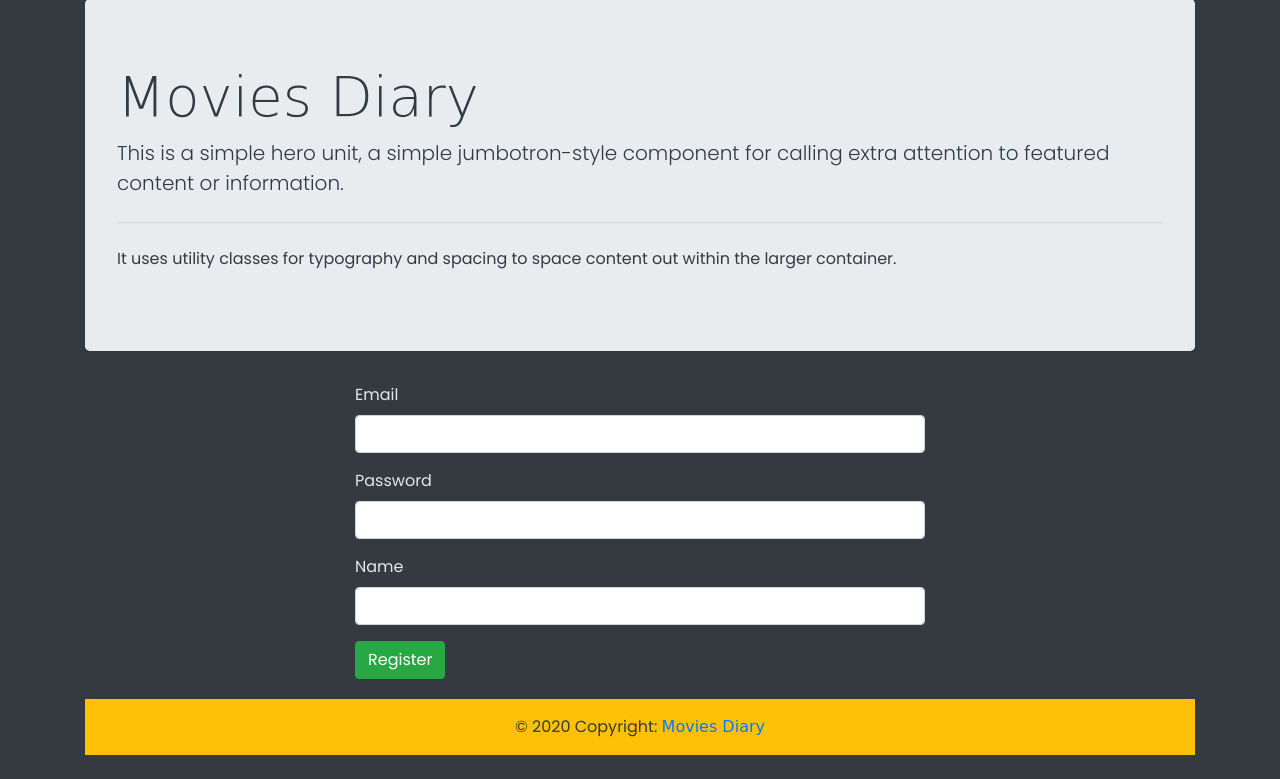
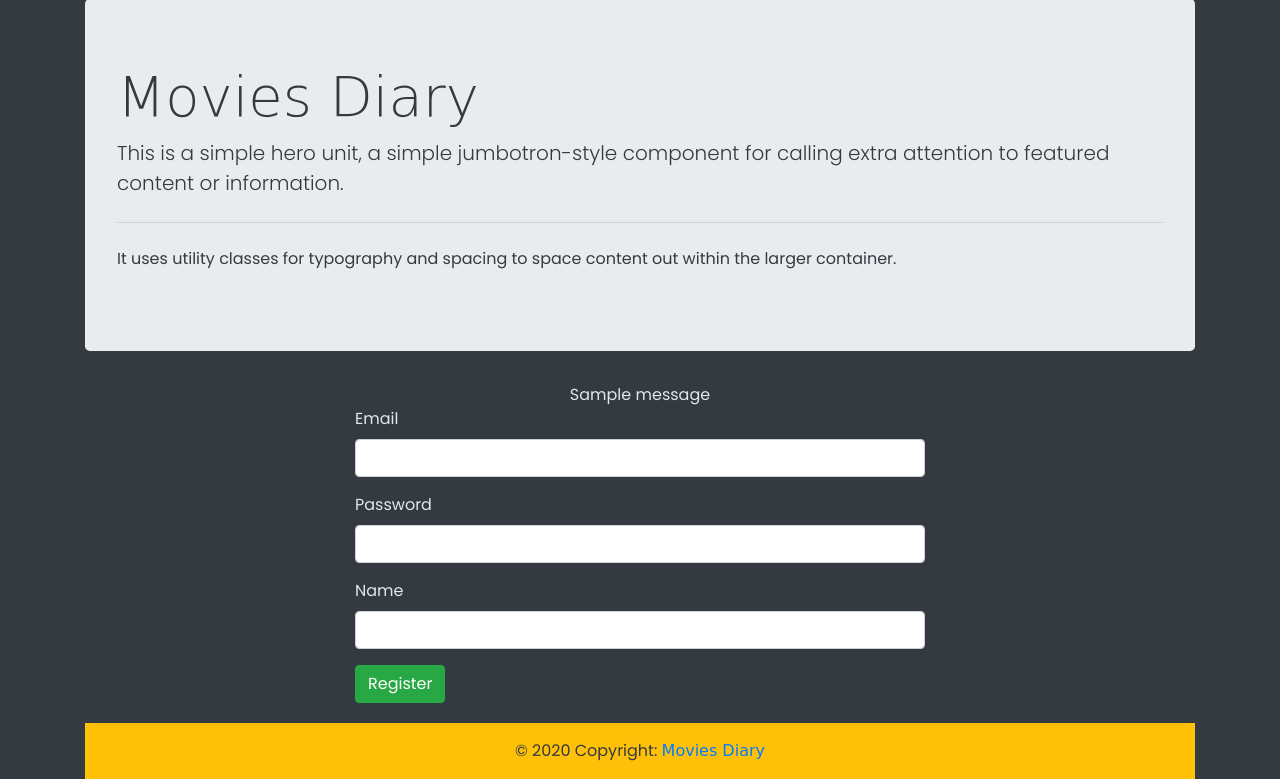
Before and after one commit to ivklisurova/custom-based-API-website, a Flask app: page /register in a window 1280 px wide. Shown: the part 57-836 px from the top of the page. Before the commit the page ends 812 px from the top, so only its background shows below. Run offline with Flask 2, Linux system fonts and the light colour scheme; tables that the repository leaves empty hold one stand-in row (values such as "Sample post"); one stand-in notice (Sample message) is shown; some libraries are stand-ins or nearby versions; some web fonts are replaced.

Commit message:
flash messages register.html with flash messages

```diff
--- a/authentication/register.py
+++ b/authentication/register.py
@@ -1,8 +1,8 @@
+from flask_login import login_user
 from models import User
 from werkzeug.security import generate_password_hash
 from settings import db
-from sqlalchemy.exc import IntegrityError
-from flask import render_template
+
 
 
 def register_user(user_form):
@@ -17,3 +17,4 @@ def register_user(user_form):
     )
     db.session.add(user)
     db.session.commit()
+    login_user(user)
--- a/main.py
+++ b/main.py
@@ -35,6 +35,7 @@ def register():
             register_user(form)
             return render_template('index.html')
         except IntegrityError:
+            flash('You have already signed up wit that email, log in instead', 'error')
             return render_template('login.html')
 
     return render_template('register.html', form=form)
--- a/templates/register.html
+++ b/templates/register.html
@@ -16,6 +16,16 @@
         </div>
     </div>
 
+    <div class="container text-center">
+
+        {% with messages = get_flashed_messages(with_categories=true) %}
+            {% for category, message in messages %}
+                <div class="{{ category }}">{{ message }}</div>
+            {% endfor %}
+        {% endwith %}
+
+    </div>
+
     <div class="container form-container">
         {{ wtf.quick_form(form, novalidate=True, button_map={"submit": "success"}) }}
     </div>
```
